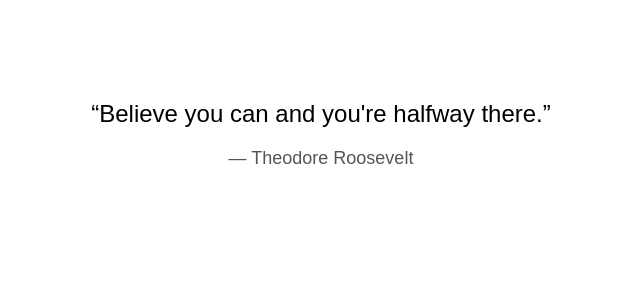
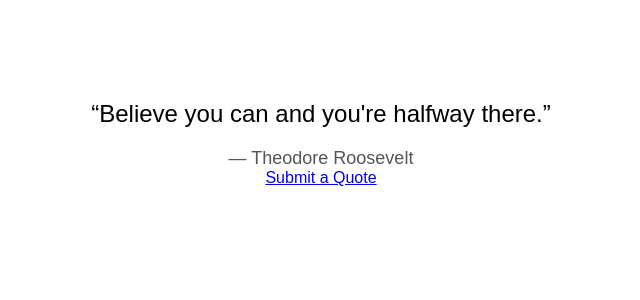
Before and after one commit to josephEnnis-dev/quoteApp, a Flask app: page / in a window 1280 px wide. Shown: the top 300 px of the page, without its empty margins (319-959 px from the left). Run offline with Flask 3, Linux system fonts and the light colour scheme.

Commit message:
Add quote submission feature and JSON storage

```diff
--- a/app.py
+++ b/app.py
@@ -1,19 +1,38 @@
-from flask import Flask, render_template
+from flask import Flask, render_template, request, redirect, url_for
 import random
+import json
+import os
 
 app = Flask(__name__)
+DATA_FILE = 'quotes.json'
 
-quotes = [
-    {"quote": "Keep going. Everything you need will come to you at the perfect time.", "author": "Unknown"},
-    {"quote": "Do something today that your future self will thank you for.", "author": "Sean Patrick Flanery"},
-    {"quote": "Believe you can and you're halfway there.", "author": "Theodore Roosevelt"},
-    {"quote": "Dream big and dare to fail.", "author": "Norman Vaughan"}
-]
+def load_quotes():
+    if os.path.exists(DATA_FILE):
+        with open(DATA_FILE, 'r') as f:
+            return json.load(f)
+    return []
+
+def save_quote(new_quote):
+    quotes = load_quotes()
+    quotes.append(new_quote)
+    with open(DATA_FILE, 'w') as f:
+        json.dump(quotes, f, indent=4)
 
 @app.route('/')
 def quote():
+    quotes = load_quotes()
     selected = random.choice(quotes)
     return render_template("quote.html", quote=selected["quote"], author=selected["author"])
 
+@app.route('/submit', methods=["GET", "POST"])
+def submit():
+    if request.method == "POST":
+        quote = request.form.get("quote")
+        author = request.form.get("author")
+        if quote and author:
+            save_quote({"quote": quote, "author": author})
+            return redirect(url_for('quote'))
+    return render_template("submit.html")
+
 if __name__ == '__main__':
     app.run(debug=True)
--- /dev/null
+++ b/quotes.json
@@ -0,0 +1,22 @@
+[
+    {
+        "quote": "Keep going. Everything you need will come to you at the perfect time.",
+        "author": "Unknown"
+    },
+    {
+        "quote": "Do something today that your future self will thank you for.",
+        "author": "Sean Patrick Flanery"
+    },
+    {
+        "quote": "Believe you can and you're halfway there.",
+        "author": "Theodore Roosevelt"
+    },
+    {
+        "quote": "Dream big and dare to fail.",
+        "author": "Norman Vaughan"
+    },
+    {
+        "quote": "Apples are delicious",
+        "author": "Joseph Ennis"
+    }
+]
--- a/templates/quote.html
+++ b/templates/quote.html
@@ -22,5 +22,6 @@
 <body>
     <div class="quote">“{{ quote }}”</div>
     <div class="author">— {{ author }}</div>
+    <a href="{{ url_for('submit') }}">Submit a Quote</a>
 </body>
 </html>
```
Also changed, not shown: templates/submit.html (added, +20 -0 lines).
